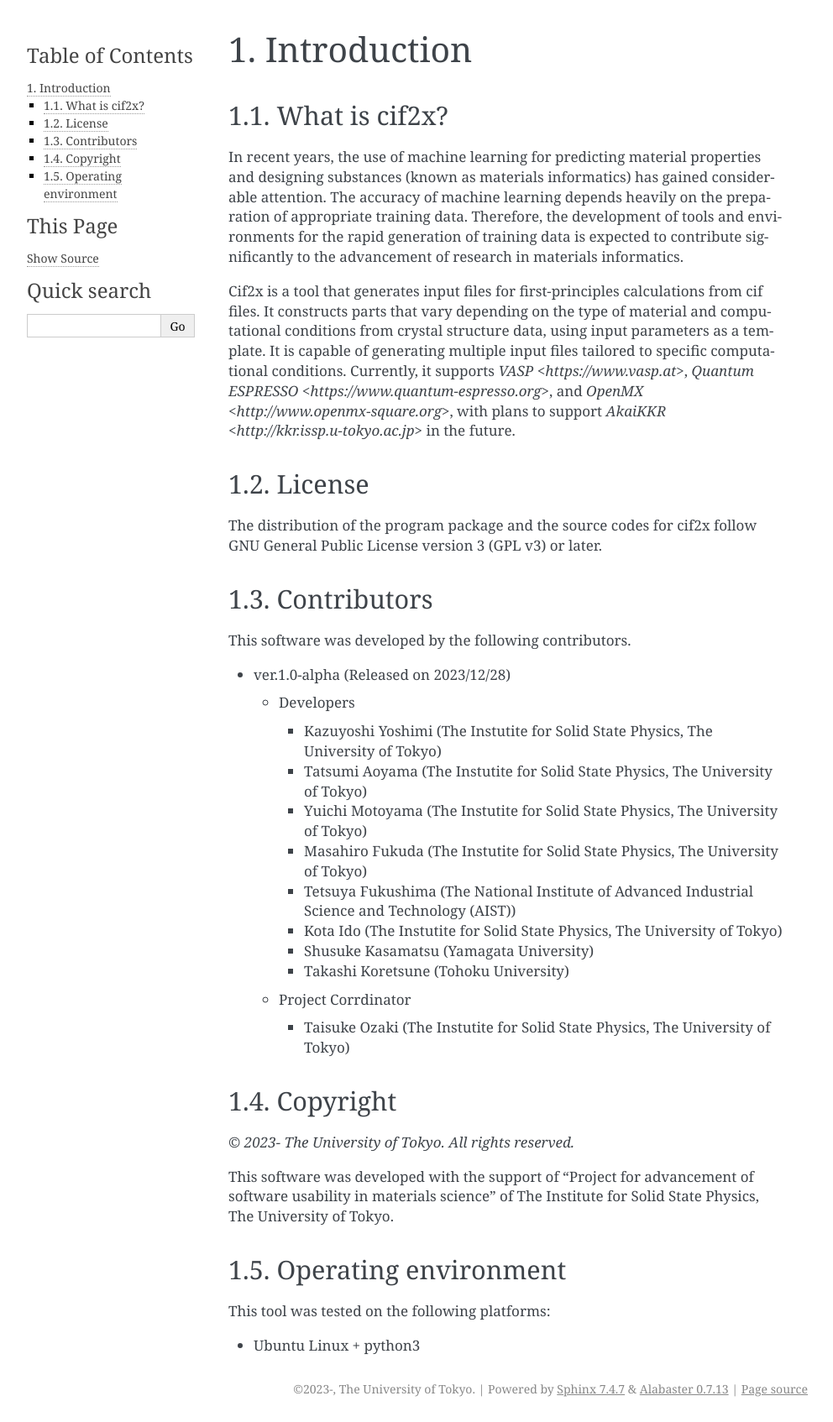
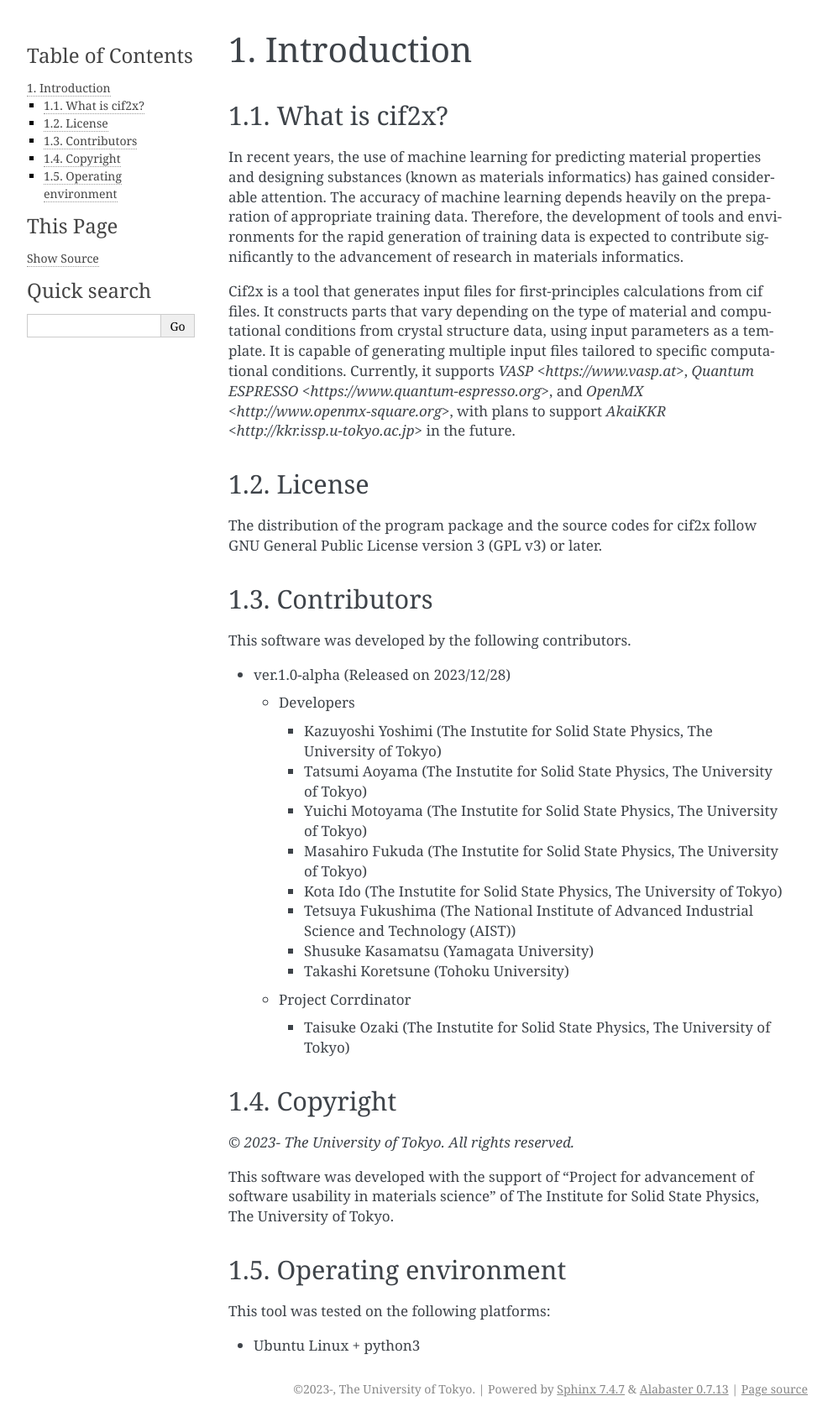
Before and after one commit to issp-center-dev/cif2x, a Sphinx documentation site: the page built from docs/en/source/cif2x/about/index.rst, in a window 1280 px wide. Shown: the whole page at 84% size, without its empty margins (148-1140 px from the left). Built offline with Sphinx 7.4.7, drawn with Linux system fonts in a browser that asks for light colours.

Commit message:
manual updated

```diff
--- a/docs/en/source/cif2x/about/index.rst
+++ b/docs/en/source/cif2x/about/index.rst
@@ -37,9 +37,9 @@ This software was developed by the following contributors.
 
       -  Masahiro Fukuda (The Instutite for Solid State Physics, The University of Tokyo)
 
+      -  Kota Ido (The Instutite for Solid State Physics, The University of Tokyo)
+
       -  Tetsuya Fukushima (The National Institute of Advanced Industrial Science and Technology (AIST))
-
-      -  Kota Ido (The Instutite for Solid State Physics, The University of Tokyo)
 
       -  Shusuke Kasamatsu (Yamagata University)
 
--- a/docs/ja/source/cif2x/about/index.rst
+++ b/docs/ja/source/cif2x/about/index.rst
@@ -39,9 +39,9 @@ cif2xは、cifファイルから第一原理計算用の入力ファイルを生
 
       -  福田 将大 (東京大学 物性研究所)
 
+      -  井戸 康太 (東京大学 物性研究所)
+
       -  福島 鉄也 (産業技術総合研究所)
-
-      -  井戸 康太 (東京大学 物性研究所)
 
       -  笠松 秀輔 (山形大学 学術研究院(理学部主担当))
 
```
